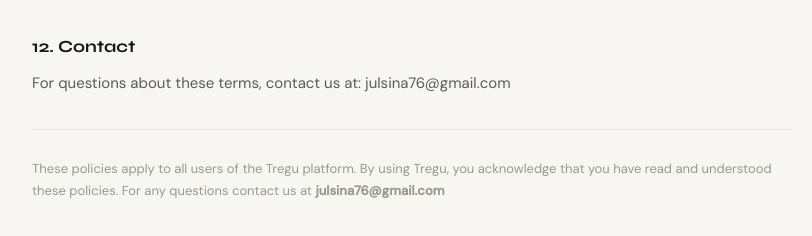
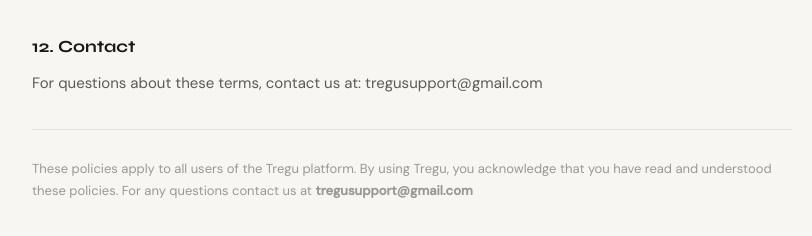
Before and after one commit to r4vx2tfqp2-crypto/albania-marketplace, a React (Vite) app in the folder client/: page /legal in a window 1280 px wide. Shown: the part 1884-2120 px from the top of the page, without its empty margins (228-1040 px from the left). Built offline with nearby package versions, Linux system fonts and the light colour scheme.

Commit message:
replace personal email with support email

```diff
--- a/client/src/App.jsx
+++ b/client/src/App.jsx
@@ -35,7 +35,7 @@
 function AdminRoute({ children }) {
   const { user, loading } = useAuth();
   if (loading) return <div style={{ padding: 80, textAlign: 'center', color: 'var(--text-3)' }}>Loading…</div>;
-  if (!user || user.email !== 'julsina76@gmail.com') return <Navigate to="/" replace />;
+  if (!user || user.email !== 'tregusupport@gmail.com') return <Navigate to="/" replace />;
   return children;
 }
 
--- a/client/src/pages/AdminPanel.jsx
+++ b/client/src/pages/AdminPanel.jsx
@@ -88,7 +88,7 @@
           <div style={{ width: 32, height: 32, background: 'var(--green)', borderRadius: 8, display: 'flex', alignItems: 'center', justifyContent: 'center', fontFamily: 'var(--font-display)', fontWeight: 800, fontSize: 18, color: '#fff' }}>T</div>
           <div>
             <div style={{ fontFamily: 'var(--font-display)', fontWeight: 700, fontSize: 16, color: '#fff' }}>Tregu Admin</div>
-            <div style={{ fontSize: 11, color: 'rgba(255,255,255,0.4)' }}>julsina76@gmail.com</div>
+            <div style={{ fontSize: 11, color: 'rgba(255,255,255,0.4)' }}>tregusupport@gmail.com</div>
           </div>
         </div>
         <button onClick={() => navigate('/')} style={{ fontSize: 13, color: 'rgba(255,255,255,0.5)', background: 'none', border: 'none', cursor: 'pointer', fontFamily: 'var(--font-body)' }}>
--- a/client/src/pages/Legal.jsx
+++ b/client/src/pages/Legal.jsx
@@ -53,7 +53,7 @@
       },
       {
         heading: '12. Contact',
-        text: 'For questions about these terms, contact us at: julsina76@gmail.com'
+        text: 'For questions about these terms, contact us at: tregusupport@gmail.com'
       },
     ]
   },
@@ -79,7 +79,7 @@
       },
       {
         heading: '5. Your Rights',
-        text: 'You have the right to access your personal data, correct inaccurate data, request deletion of your data, and withdraw consent at any time. To exercise these rights, contact us at julsina76@gmail.com.'
+        text: 'You have the right to access your personal data, correct inaccurate data, request deletion of your data, and withdraw consent at any time. To exercise these rights, contact us at tregusupport@gmail.com.'
       },
       {
         heading: '6. Cookies',
@@ -95,7 +95,7 @@
       },
       {
         heading: '9. Contact',
-        text: 'For privacy-related questions or requests, contact us at: julsina76@gmail.com'
+        text: 'For privacy-related questions or requests, contact us at: tregusupport@gmail.com'
       },
     ]
   },
@@ -125,7 +125,7 @@
       },
       {
         heading: '6. DMCA / Copyright Complaints',
-        text: 'If you believe content on Tregu infringes your copyright, please contact us at julsina76@gmail.com with details of the infringement. We will investigate and take appropriate action, which may include removal of the infringing content.'
+        text: 'If you believe content on Tregu infringes your copyright, please contact us at tregusupport@gmail.com with details of the infringement. We will investigate and take appropriate action, which may include removal of the infringing content.'
       },
       {
         heading: '7. User Generated Content',
@@ -199,7 +199,7 @@
 
         <div style={{ borderTop: '1px solid var(--border)', paddingTop: 28, marginTop: 20 }}>
           <p style={{ fontSize: 13, color: 'var(--text-3)', lineHeight: 1.7 }}>
-            These policies apply to all users of the Tregu platform. By using Tregu, you acknowledge that you have read and understood these policies. For any questions contact us at <strong>julsina76@gmail.com</strong>
+            These policies apply to all users of the Tregu platform. By using Tregu, you acknowledge that you have read and understood these policies. For any questions contact us at <strong>tregusupport@gmail.com</strong>
           </p>
         </div>
       </div>
```
Also changed, not shown: 1 other file (tests, documents, lock files or other folders).
